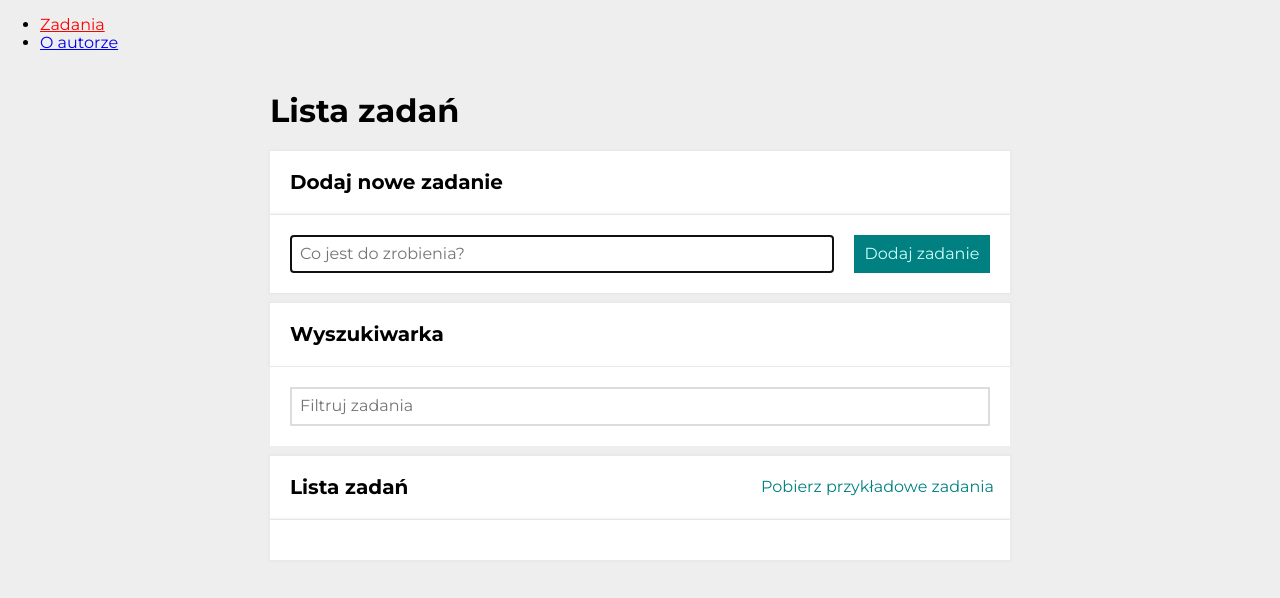
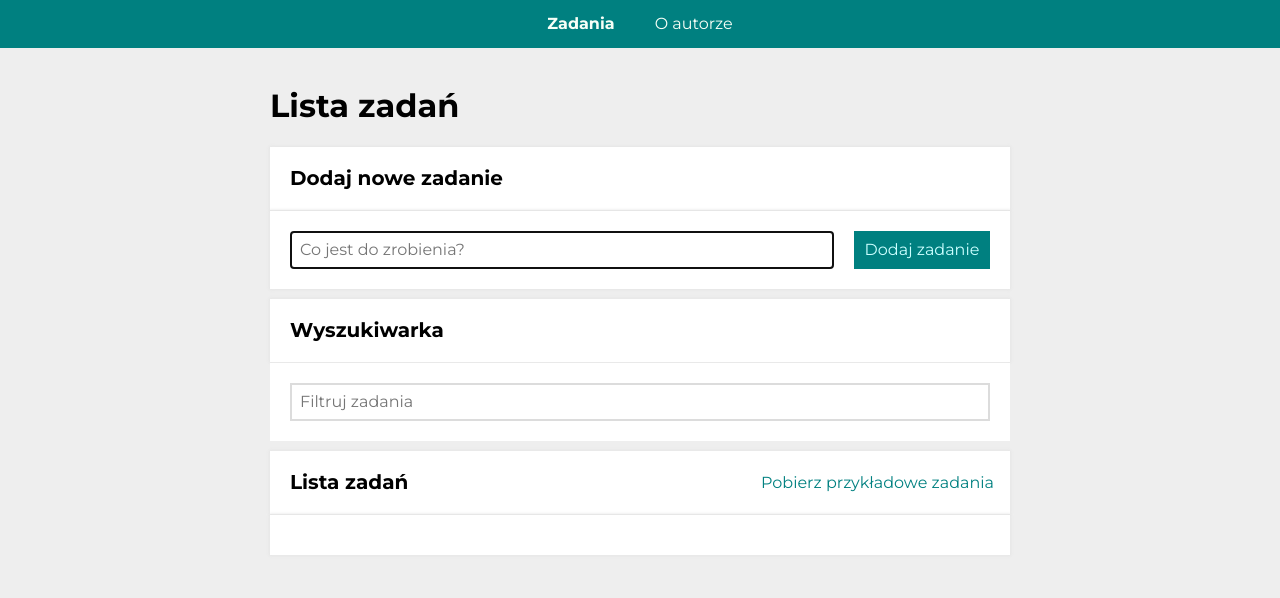
Before and after one commit to P-Michalski/to-do-list-react, a React (Create React App) app: page /#/zadania in a window 1280 px wide. Before the commit this address led to /to-do-list-react/zadania. Shown: the top 598 px of the page. Built offline with nearby package versions, Linux system fonts and the light colour scheme.

Commit message:
made navigation styled

```diff
--- a/src/App.js
+++ b/src/App.js
@@ -1,20 +1,21 @@
-import { BrowserRouter, Switch, Route, Redirect } from "react-router-dom";
+import { HashRouter, Switch, Route, Redirect } from "react-router-dom";
 import TasksPage from "./features/tasks/TasksPage";
 import TaskPage from "./features/tasks/TaskPage";
 import AuthorPage from "./features/author/AuthorPage";
-import { StyledNavLink } from "./styled";
+import { StyledNavLink, Navigation, NavigationList, NavigationItem } from "./styled";
 
 export const App = () => (
-    <BrowserRouter basename="/to-do-list-react">
-        <nav>
-            <ul>
-                <li>
+    <HashRouter>
+        <Navigation>
+            <NavigationList>
+                <NavigationItem>
                     <StyledNavLink to="/zadania">Zadania</StyledNavLink>
-                </li>
-                <li>
+                </NavigationItem>
+                <NavigationItem>
                     <StyledNavLink to="/autor">O autorze</StyledNavLink>
-                </li>
-            </ul>
+                </NavigationItem>
+            </NavigationList>
+        </Navigation>
         <Switch>
             <Route path="/zadania/:id">
                 <TaskPage />
@@ -29,6 +30,5 @@ export const App = () => (
                 <Redirect to="/zadania" />
             </Route>
         </Switch>
-        </nav>
-    </BrowserRouter>
+    </HashRouter>
 );
--- a/src/styled.js
+++ b/src/styled.js
@@ -3,10 +3,30 @@ import { NavLink } from "react-router-dom"
 
 const activeClassName = "active";
 
+export const Navigation = styled.nav`
+    width: 100%;
+    background-color: ${({ theme }) => theme.colors.teal};
+`;
+
+export const NavigationList = styled.ul`
+    list-style: none;
+    margin-top: 0px;
+    padding: 15px;
+    display: flex;
+    justify-content: center;
+`;
+
+export const NavigationItem = styled.li`
+    margin: 0 20px;
+`;
+
 export const StyledNavLink = styled(NavLink).attrs(() => ({
     activeClassName,
 }))`
+    color: ${({ theme }) => theme.colors.sugarCane};
+    text-decoration: none;
+
     &.${activeClassName} {
-        color: red;
+        font-weight: bold;
     }
 `;
```
Lines whose indentation alone changed are shown as unchanged.
